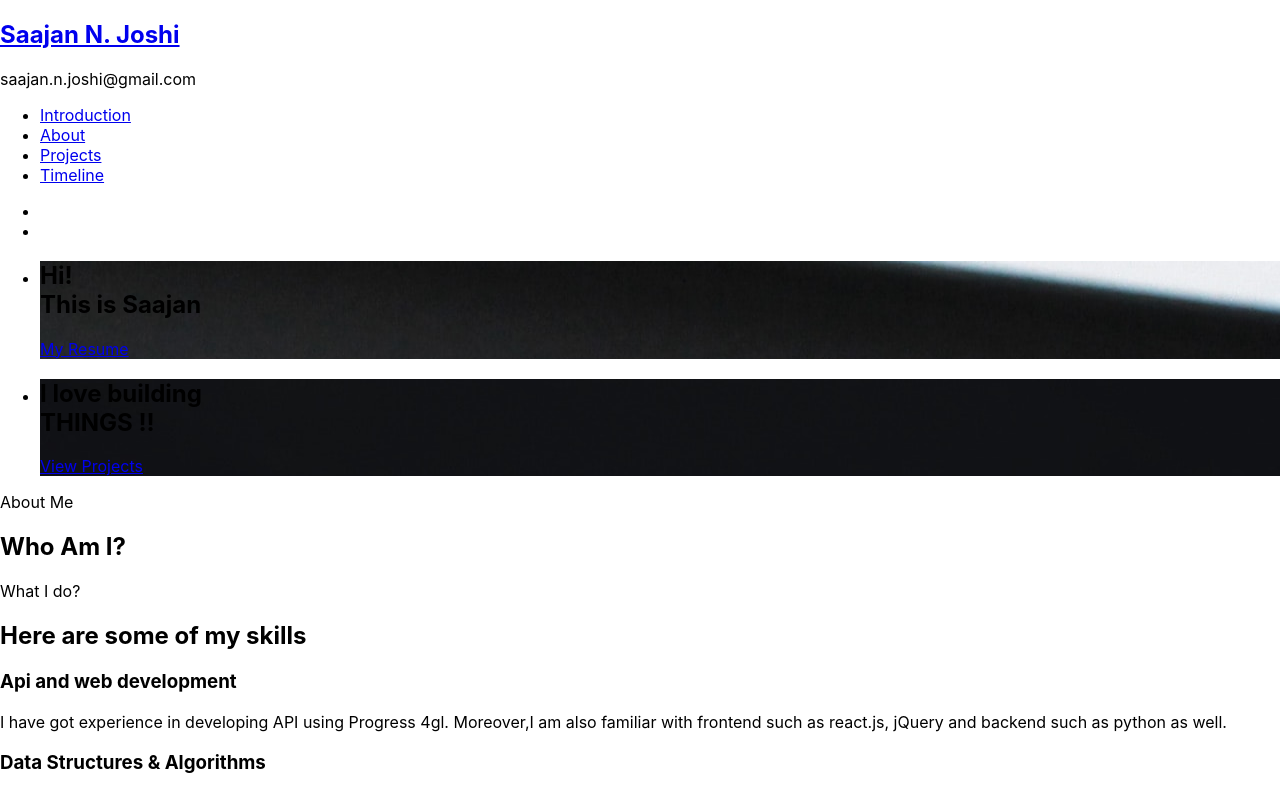
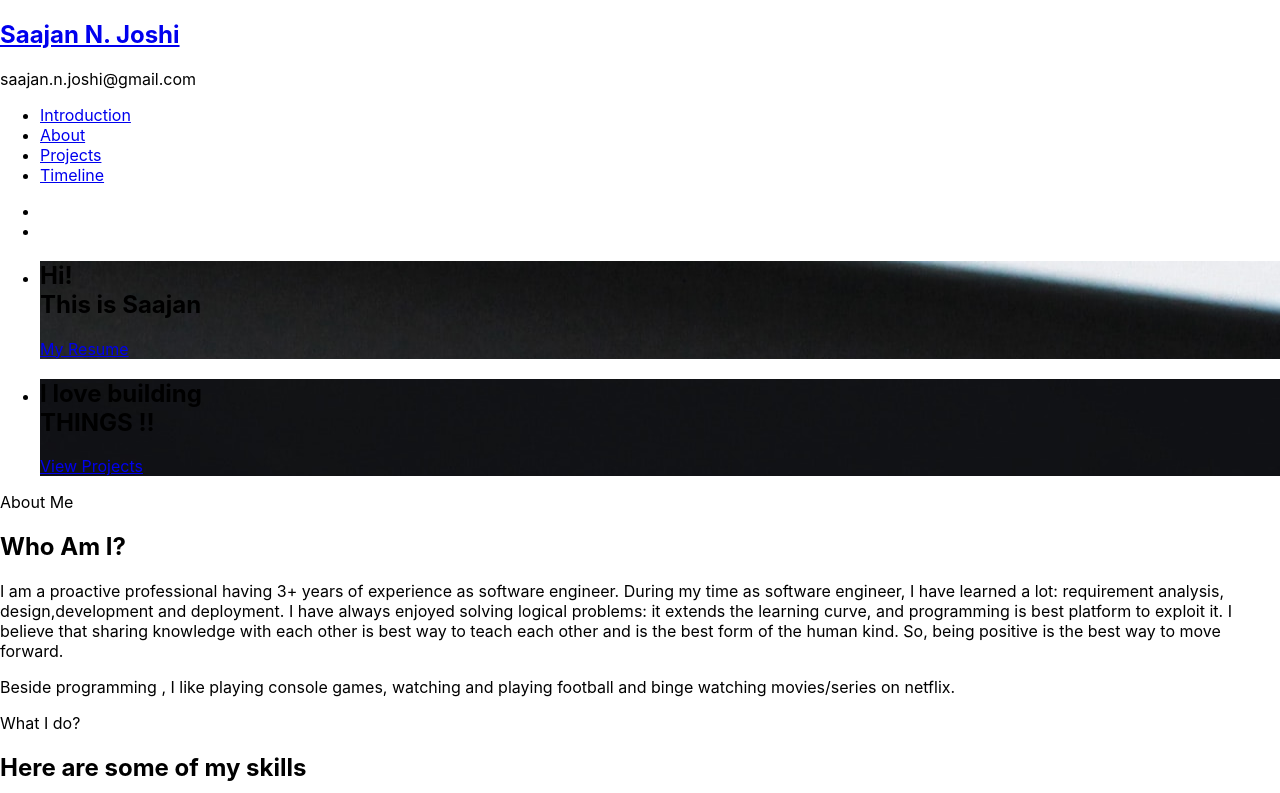
Before and after one commit to SaajanJoshi/Portfolio, a React (Create React App) app: page / in a window 1280 px wide. Shown: the top 793 px of the page. Built offline with nearby package versions, Linux system fonts and the light colour scheme; the HTML template or start-up script is replaced by a standard one.

Commit message:
changes in introduction

```diff
--- a/src/components/About.js
+++ b/src/components/About.js
@@ -16,7 +16,15 @@ class About extends Component {
                     <div className="about-desc">
                       <span className="heading-meta">About Me</span>
                       <h2 className="colorlib-heading">Who Am I?</h2>
-
+                      <p className="textjustify">
+                      I am a proactive professional having 3+ years of experience as software engineer. During my time as software engineer, I have learned a lot: requirement analysis,
+                      design,development and deployment. I have always enjoyed solving logical problems: it extends the learning curve, and programming is best
+                      platform to exploit it. I believe that sharing knowledge with each other is best way to teach each other and is the best form of the human kind.
+                      So, being positive is the best way to move forward.
+                      </p>
+                      <p className="textjustify">
+                      Beside programming , I like playing console games, watching and playing football and binge watching movies/series on netflix.
+                      </p>
                     </div>
                   </div>
                 </div>
```
